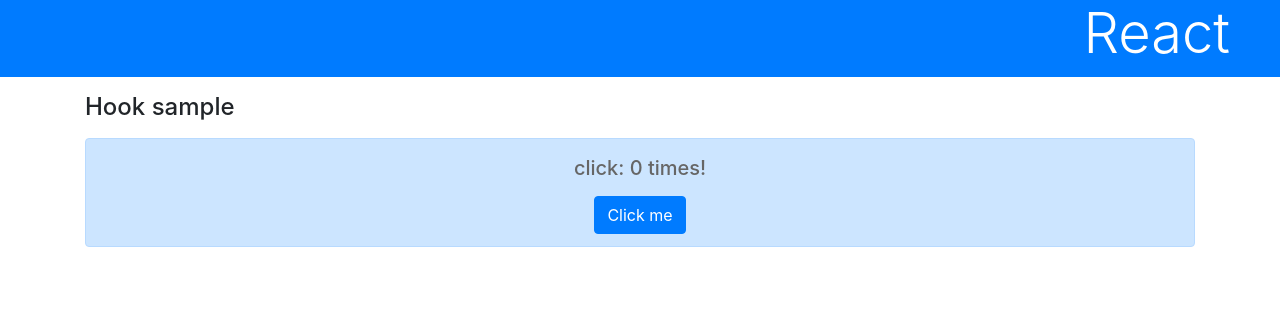
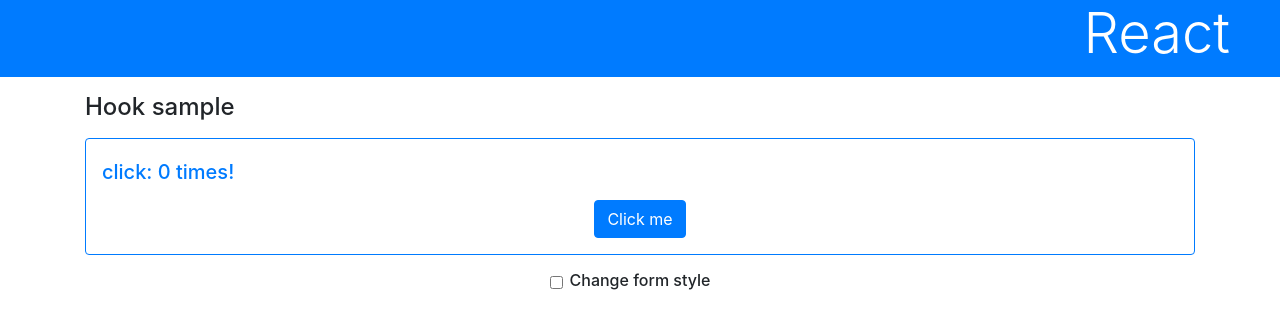
Before and after one commit to thirota/react_app, a React (Create React App) app: page / in a window 1280 px wide. Shown: the top 328 px of the page. Built offline with nearby package versions, Linux system fonts and the light colour scheme.

Commit message:
multiple state p.213

```diff
--- a/src/App.js
+++ b/src/App.js
@@ -4,6 +4,12 @@
 function App() {
   console.log("App start")
   const [count, setCount] = useState(0)
+  const [flag, setFlag] = useState(false)
+
+  const changeFlag = (e)=> {
+    console.log("changeFlag start")
+    setFlag(e.target.checked)
+  }
 
   const clickFunc = ()=> {
     console.log("clickFunc start")
@@ -14,12 +20,25 @@
     <h1 className="bg-primary text-white display-4">React</h1>
     <div className="container">
       <h4 className="my-3">Hook sample</h4>
+      {flag ?
       <div className="alert alert-primary text-center">
         <p className="h5 mb-3">click: {count} times!</p>
         <div>
           <button className="btn btn-primary" onClick={clickFunc}>Click me</button>
         </div>
       </div>
+      :
+      <div className="card p-3 border-primary text-center">
+        <p className="h5 mb-3 text-left text-primary">click: {count} times!</p>
+        <div>
+          <button className="btn btn-primary" onClick={clickFunc}>Click me</button>
+        </div>
+      </div>
+      }
+      <div className="form-group h6 text-center pt-3">
+        <input type="checkbox" className="form-check-input" id="check1" onChange={changeFlag}/>
+        <label className="form-check-label" htmlCheck="check1">Change form style</label>
+      </div>
     </div>
   </div>
 }
```
